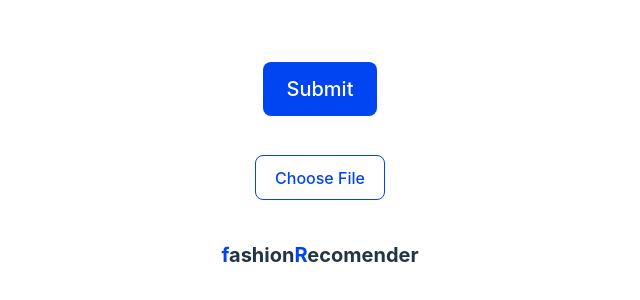
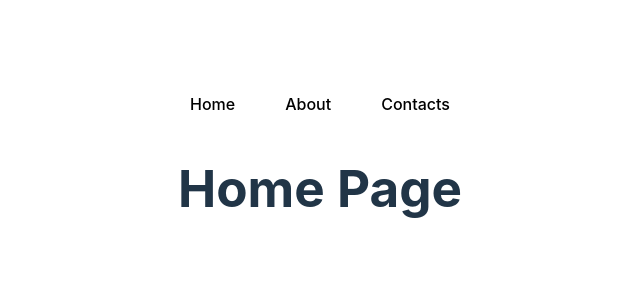
Before and after one commit to mAree002/Dualmon2024_frontend, a React (Vite) app: page / in a window 1280 px wide. Shown: the part 234-534 px from the top of the page, without its empty margins (320-960 px from the left). Built offline with nearby package versions, Linux system fonts and the light colour scheme.

Commit message:
adds router set up

```diff
--- a/src/App.tsx
+++ b/src/App.tsx
@@ -1,20 +1,29 @@
+import React from "react";
 import './App.css'
-import Button from './components/Button'
-import NavigationHeader from './components/navigationHeader';
-import x from './components/navigation.module.css';
+import {
+  BrowserRouter as Router,
+  Routes,
+  Route,
+  Link
+} from "react-router-dom";
+import Navigation from './components/Navigation'
+import Home from './components/Home';
+import About from './components/Aboout';
+import Contacts from './components/Contacts';
+// import OtherPage from './components/OtherPage'
 
 function App() {
-
   return (
-    <div>
-        <Button title="Submit" variant="secondary"/>
-        <br/>
-        <Button title="Choose File" variant="primary"/>
-        <br/>
-        <NavigationHeader className={x.header} />
-
-    </div>
-  )
+    <Router>
+      <Navigation />
+      <Routes>
+        <Route path="/" element={<Home />} />
+        <Route path="/about" element={<About />} />
+        <Route path="/contacts" element={<Contacts />} />
+        {/* <Route path="/other-page" element={<OtherPage/>}/> */}
+      </Routes>
+    </Router>
+  );
 }
 
-export default App
+export default App;
--- /dev/null
+++ b/src/components/Aboout.tsx
@@ -0,0 +1,7 @@
+import React from 'react';
+
+function About () {
+  return <h1>About Page</h1>;
+};
+
+export default About
--- /dev/null
+++ b/src/components/Contacts.tsx
@@ -0,0 +1,7 @@
+import React from 'react';
+
+function Contacts(){
+  return <h1>Contact Page1</h1>;
+};
+
+export default Contacts;
--- /dev/null
+++ b/src/components/Home.tsx
@@ -0,0 +1,7 @@
+import React from 'react';
+
+function Home (){
+  return <h1>Home Page</h1>;
+};
+
+export default Home;
--- /dev/null
+++ b/src/components/Navigation.tsx
@@ -0,0 +1,21 @@
+import { Link } from 'react-router-dom';
+import styles from './navigation.module.css'
+import logo from './logo.png';
+
+function Navigation(){
+  return (
+    <div>
+    <nav className={styles.nav}>
+      <Link to="/"> Home </Link>
+      <Link to="/about"> About </Link>
+      <Link to="/contacts"> Contacts </Link>
+    </nav>
+    {/* <img src={logo} alt="Logo" className={styles.logo} /> */}
+    {/* <button>
+    <Link to="/other-page">Go to Other Page</Link>
+    </button> */}
+    </div>
+  );
+};
+
+export default Navigation;
--- /dev/null
+++ b/src/components/OtherPage.tsx
@@ -0,0 +1,5 @@
+function OtherPage() {
+    return <h2>Other Page Content</h2>;
+  }
+
+  export default OtherPage
--- a/src/components/navigation.module.css
+++ b/src/components/navigation.module.css
@@ -1,7 +1,17 @@
-.header{
-    font-size: 20px;
-    font-family: Inter;
-    line-height: 30px;
-    font-weight:bold;
-    text-align:left;
-}
+nav {
+    display: flex;
+    justify-content: center;
+    gap: 20px;
+  }
+
+  nav a {
+    text-decoration: none;
+    color: black;
+    padding: 10px 15px;
+    border-radius: 5px;
+    transition: background-color 0.3s;
+  }
+
+  nav a:hover {
+    background-color: lightgray;
+  }
```
